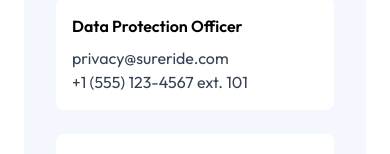
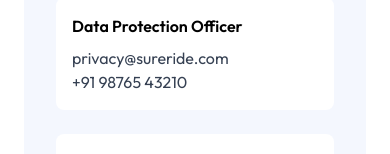
Before and after one commit to vishalthakur2004/CarRental, a React (Vite) app in the folder client/: page /privacy-policy in a window 390 px wide. Shown: the part 6629-6783 px from the top of the page. Built offline with nearby package versions, Linux system fonts and the light colour scheme; no server answers.

Commit message:
Update remaining phone number in Privacy Policy
cgen-82dd4280dc8547af86e966ce9e4c8d8b

```diff
--- a/client/src/pages/PrivacyPolicy.jsx
+++ b/client/src/pages/PrivacyPolicy.jsx
@@ -233,7 +233,7 @@ const PrivacyPolicy = () => {
               <div className="bg-white rounded-lg p-4">
                 <h4 className="font-semibold mb-2">Data Protection Officer</h4>
                 <p className="text-gray-700">privacy@sureride.com</p>
-                <p className="text-gray-700">+1 (555) 123-4567 ext. 101</p>
+                <p className="text-gray-700">+91 98765 43210</p>
               </div>
               <div className="bg-white rounded-lg p-4">
                 <h4 className="font-semibold mb-2">Mailing Address</h4>
```
